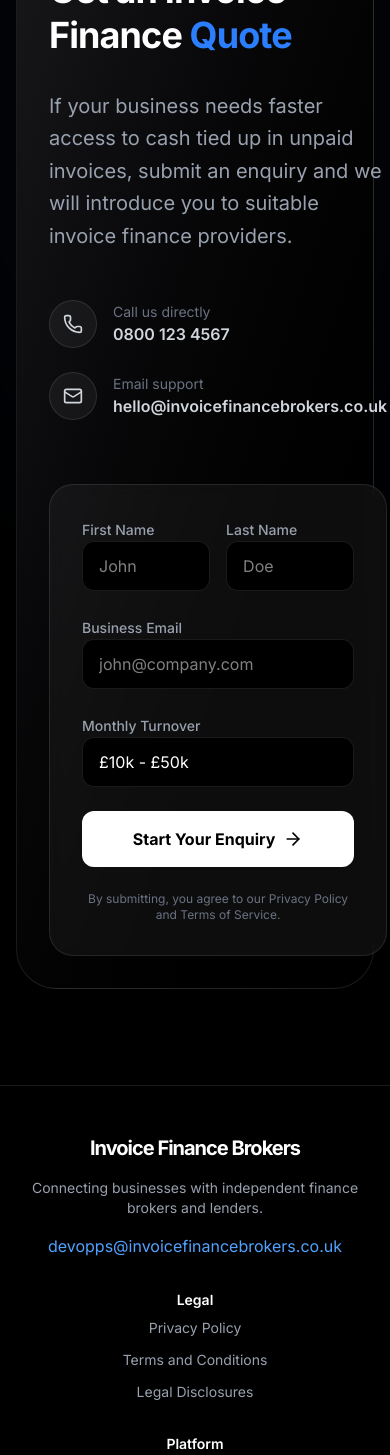
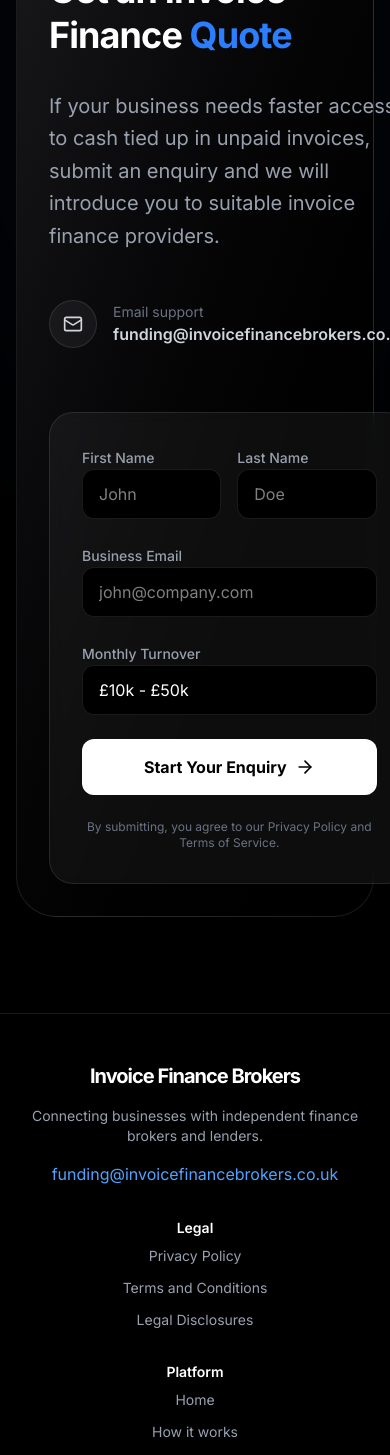
Before and after one commit to infibro/ifb-landing, a React (Vite) app: page / in a window 390 px wide. Shown: the part 8482-9937 px from the top of the page. Built offline with nearby package versions, Linux system fonts and the light colour scheme.

Commit message:
style: remove CTA phone number and update email to funding@

```diff
--- a/src/components/CTA.tsx
+++ b/src/components/CTA.tsx
@@ -18,22 +18,14 @@
               </p>
 
               <div className="space-y-6">
-                <div className="flex items-center gap-4 text-gray-300">
-                  <div className="w-12 h-12 rounded-full bg-white/5 flex items-center justify-center border border-white/10">
-                    <Phone className="w-5 h-5" />
-                  </div>
-                  <div>
-                    <p className="text-sm text-gray-500">Call us directly</p>
-                    <p className="font-semibold">0800 123 4567</p>
-                  </div>
-                </div>
+
                 <div className="flex items-center gap-4 text-gray-300">
                   <div className="w-12 h-12 rounded-full bg-white/5 flex items-center justify-center border border-white/10">
                     <Mail className="w-5 h-5" />
                   </div>
                   <div>
                     <p className="text-sm text-gray-500">Email support</p>
-                    <p className="font-semibold">hello@invoicefinancebrokers.co.uk</p>
+                    <p className="font-semibold">funding@invoicefinancebrokers.co.uk</p>
                   </div>
                 </div>
               </div>
--- a/src/components/Footer.tsx
+++ b/src/components/Footer.tsx
@@ -11,8 +11,8 @@
             <p className="text-gray-400 text-sm max-w-sm text-center md:text-left">
               Connecting businesses with independent finance brokers and lenders.
             </p>
-            <a href="mailto:devopps@invoicefinancebrokers.co.uk" className="text-blue-400 hover:text-blue-300 mt-4 transition-colors">
-              devopps@invoicefinancebrokers.co.uk
+            <a href="mailto:funding@invoicefinancebrokers.co.uk" className="text-blue-400 hover:text-blue-300 mt-4 transition-colors">
+              funding@invoicefinancebrokers.co.uk
             </a>
           </div>
 
```
